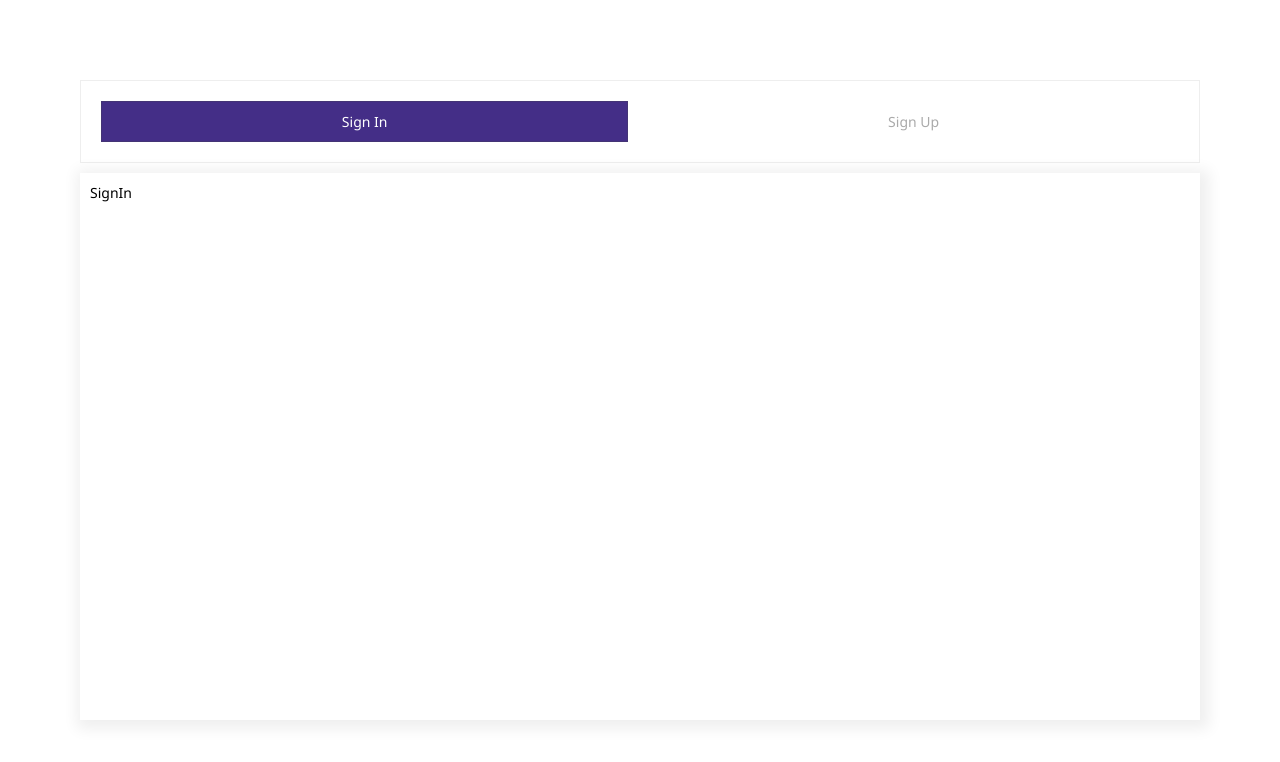
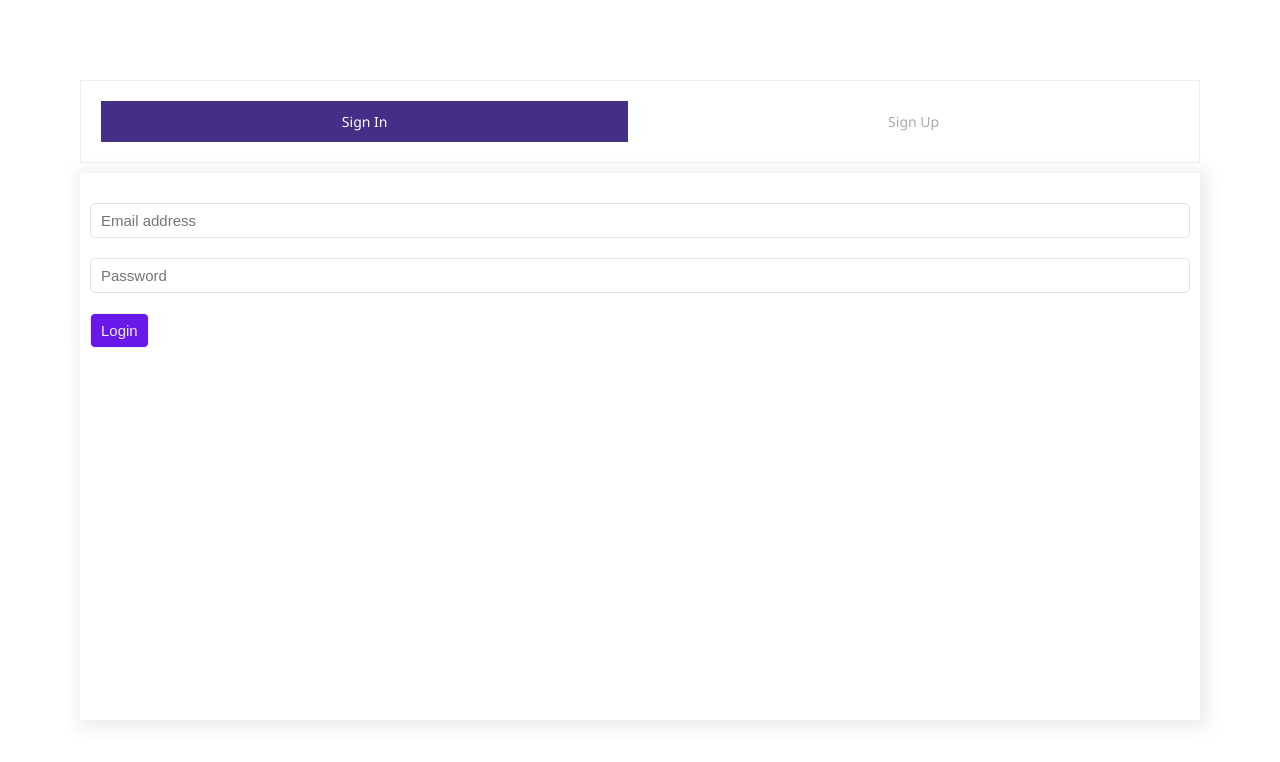
Before and after one commit to BMidhun/learning-graphql, a React (Create React App) app in the folder social-media-app/: page /login in a window 1280 px wide. Shown: the top 762 px of the page. Built offline with nearby package versions, Linux system fonts and the light colour scheme.

Commit message:
add login mutation

```diff
--- a/social-media-app/src/components/Button/style.module.css
+++ b/social-media-app/src/components/Button/style.module.css
@@ -1,13 +1,13 @@
 .btn{
     background: rgb(104, 25, 233);
     color:#eee;
-    padding: 0.5rem 1rem;
+    padding: 0.8rem 1rem;
     display: inline-block;
     width: inherit;
     border: 1px solid #efefef;
     border-radius: 5px;
     cursor: pointer;
-    font-size: 1.2rem;
+    font-size: 1.5rem;
 }
 
 .btn:hover{
--- a/social-media-app/src/components/TextInput/text-input.tsx
+++ b/social-media-app/src/components/TextInput/text-input.tsx
@@ -7,10 +7,12 @@ interface ITextInput{
     initialValue:string
     onHandleInput: (name:string,value:string) => void
     placeholder:string
+    type?:string
+    required?:boolean
 }
 
 
-function TextInput({name,initialValue,onHandleInput, placeholder}:ITextInput) {
+function TextInput({name,initialValue,onHandleInput, placeholder, type="text", required=false}:ITextInput) {
 
   const [value,setValue] = useState(initialValue);
 
@@ -21,7 +23,7 @@ function TextInput({name,initialValue,onHandleInput, placeholder}:ITextInput) {
     setValue(data);
   }
 
-  return <input type={"text"} name={name} value={value} onChange={onChange} className={styles["text-input"]} placeholder={placeholder}/>
+  return <input type={type} name={name} value={value} onChange={onChange} className={styles["text-input"]} placeholder={placeholder} required={required}/>
 }
 
 export default TextInput
--- a/social-media-app/src/pages/profile/components/create-post-form.tsx
+++ b/social-media-app/src/pages/profile/components/create-post-form.tsx
@@ -12,10 +12,12 @@ function CreatePostForm() {
     formRef.current[name] = value;
   };
 
-  const onSubmit = () => { };
+  const onSubmit = (e:FormEvent) => {
+    e.preventDefault();
+  };
 
   return (
-    <div>
+    <form>
       <div className="my-2">
         <TextInput
           initialValue=""
@@ -33,9 +35,9 @@ function CreatePostForm() {
         ></TextInput>
       </div>
       <div className="my-2">
-        <Button onClick={onSubmit}>Create Post</Button>
+        <Button onClick={() => null}>Create Post</Button>
       </div>
-    </div>
+    </form>
   );
 }
 
--- a/social-media-app/src/pages/signin/index.tsx
+++ b/social-media-app/src/pages/signin/index.tsx
@@ -1,11 +1,111 @@
-import React from 'react'
+import { gql, useMutation } from "@apollo/client";
+import React, { FormEvent, useEffect, useRef, useState } from "react";
+import Button from "../../components/Button/button";
+import TextInput from "../../components/TextInput/text-input";
+
+interface ILoginData {
+  errors: { message: string }[];
+  token: string;
+}
+
+interface MutationVariable {
+  credentials: {
+    email: string;
+    password: string;
+  };
+}
+
+interface ILoginResponse {
+  signIn: ILoginData;
+}
 
 function SignIn() {
+  const LOGIN_ACTION = gql`
+    mutation login($credentials: CredentialInput!) {
+      signIn(credentials: $credentials) {
+        errors {
+          message
+        }
+        token
+      }
+    }
+  `;
+  const formRef = useRef<{ [key: string]: string }>({
+    email: "",
+    password: "",
+  });
+
+  const [formError, setFormError] = useState<string | null>(null);
+
+  const [postLogin, { loading, data, error }] = useMutation<
+    ILoginResponse,
+    MutationVariable
+  >(LOGIN_ACTION);
+
+  useEffect(() => {
+    if (data) {
+      if (data.signIn.errors.length) {
+        setFormError(data.signIn.errors[0].message);
+      }
+
+      if (data.signIn.token) {
+        setFormError(null);
+        localStorage.setItem("token", data.signIn.token);
+      }
+    }
+  }, [data]);
+
+  function onHandleInput(name: string, value: string) {
+    formRef.current[name] = value;
+  }
+
+  function onSubmit(e: FormEvent) {
+    e.preventDefault();
+    postLogin({
+      variables: {
+        credentials: {
+          email: formRef.current.email,
+          password: formRef.current.password,
+        },
+      },
+    });
+  }
+
   return (
-    <div>
-      SignIn
-    </div>
-  )
+    <form onSubmit={onSubmit}>
+      <div className="my-2">
+        <TextInput
+          name="email"
+          initialValue=""
+          placeholder="Email address"
+          onHandleInput={onHandleInput}
+          type="email"
+          required={true}
+        />
+      </div>
+      <div className="my-2">
+        <TextInput
+          name="password"
+          initialValue=""
+          placeholder="Password"
+          onHandleInput={onHandleInput}
+          type="password"
+          required={true}
+        />
+      </div>
+      <div className="my-2">
+        <Button onClick={() => null} disabled={loading}>
+          {loading ? "Loading..." : "Login"}
+        </Button>
+      </div>
+
+      {formError ? (
+        <p className="my-2" style={{ color: "red" }}>
+          {formError}
+        </p>
+      ) : null}
+    </form>
+  );
 }
 
-export default SignIn
+export default SignIn;
--- a/social-media-app/src/pages/signup/index.tsx
+++ b/social-media-app/src/pages/signup/index.tsx
@@ -1,10 +1,42 @@
-import React from 'react'
+import React, { FormEvent, useRef } from 'react'
+import Button from '../../components/Button/button'
+import TextInput from '../../components/TextInput/text-input'
 
 function SignUp() {
+  const formRef = useRef<{ [key: string]: string }>({
+    email:"",
+    password:"",
+    name:"",
+    bio:""
+  });
+
+  function onHandleInput(name:string,value:string) {
+    formRef.current[name] = value;
+  }
+
+  function onSubmit (e:FormEvent) {
+    e.preventDefault();
+    alert("Invoked");
+  }
+
   return (
+    <form onSubmit={onSubmit}>
+    <div className='my-2'>
+       <TextInput name='email' initialValue='' placeholder='Email address' onHandleInput={ onHandleInput} type="email" required={true}/>
+    </div>
+    <div className='my-2'>
+       <TextInput name='password' initialValue='' placeholder='Password' onHandleInput={ onHandleInput} type="password" required={true}/>
+    </div>
+    <div className='my-2'>
+       <TextInput name='name' initialValue='' placeholder='Username' onHandleInput={ onHandleInput} required={true}/>
+    </div>
+    <div className='my-2'>
+       <TextInput name='bio' initialValue='' placeholder='Enter your bio' onHandleInput={ onHandleInput}  required={true}/>
+    </div>
     <div>
-      SignUp
+      <Button onClick={() => null}>Sign Up</Button>
     </div>
+</form>
   )
 }
 
```
